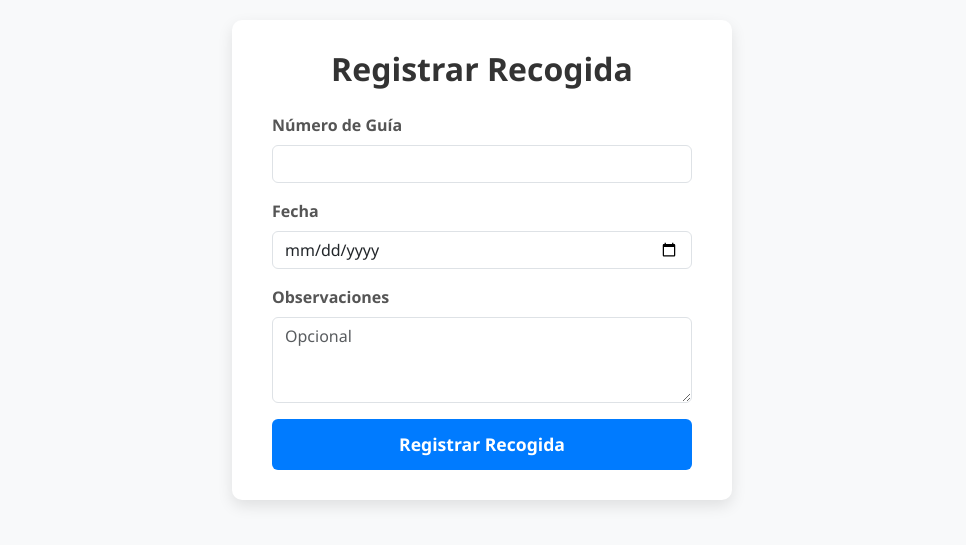
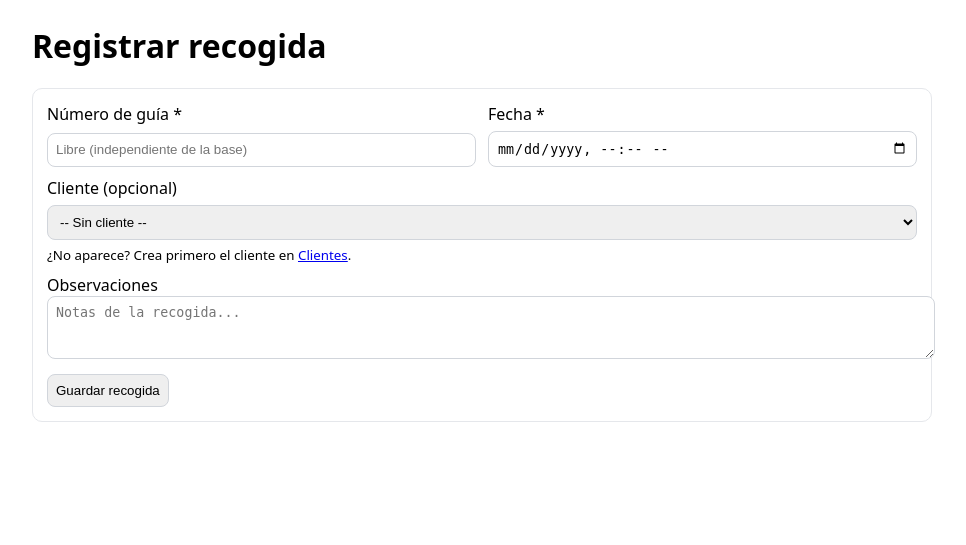
Before and after one commit to luisrobles062/mensajeria_plataf, a Flask app: page /registrar_recogida in a window 1280 px wide. Shown: the top 545 px of the page, without its empty margins (158-1124 px from the left). Run offline with Flask 3, Linux system fonts and the light colour scheme; parts of the project's set-up code (start-up, migrations or seed data) failed here and were passed over; some libraries are stand-ins or nearby versions.

Commit message:
Update registrar_recogida.html

```diff
--- a/templates/registrar_recogida.html
+++ b/templates/registrar_recogida.html
@@ -1,88 +1,55 @@
-<!DOCTYPE html>
+<!doctype html>
 <html lang="es">
 <head>
-    <meta charset="UTF-8" />
-    <meta name="viewport" content="width=device-width, initial-scale=1" />
-    <title>Registrar Recogida</title>
-    <link href="https://cdn.jsdelivr.net/npm/bootstrap@5.3.0/dist/css/bootstrap.min.css" rel="stylesheet" />
+  <meta charset="utf-8">
+  <title>Registrar recogida</title>
+  <meta name="viewport" content="width=device-width, initial-scale=1">
   <style>
-        body {
-            background: #f8f9fa;
-            font-family: 'Segoe UI', Tahoma, Geneva, Verdana, sans-serif;
-            padding: 20px;
-        }
-        .container {
-            max-width: 500px;
-            background: #ffffff;
-            padding: 30px 40px;
-            border-radius: 10px;
-            box-shadow: 0 6px 15px rgba(0,0,0,0.1);
-        }
-        h2 {
-            margin-bottom: 25px;
-            font-weight: 700;
-            color: #333;
-            text-align: center;
-        }
-        .btn-primary {
-            background-color: #007bff;
-            border: none;
-            font-weight: 600;
-            width: 100%;
-            padding: 12px;
-            font-size: 1.1rem;
-            transition: background-color 0.3s ease;
-        }
-        .btn-primary:hover {
-            background-color: #0056b3;
-        }
-        label {
-            font-weight: 600;
-            color: #555;
-        }
-        input, textarea {
-            box-shadow: none !important;
-            border: 1.5px solid #ced4da;
-            border-radius: 6px;
-            padding: 10px 12px;
-            font-size: 1rem;
-        }
-        textarea {
-            resize: vertical;
-        }
-        .flash-message {
-            margin-bottom: 20px;
-        }
+    body{font-family:system-ui,Arial,sans-serif;max-width:900px;margin:24px auto;padding:0 12px}
+    .card{border:1px solid #e5e7eb;border-radius:10px;padding:14px}
+    .row{display:flex;gap:12px;flex-wrap:wrap}
+    input,select,textarea,button{padding:8px;border:1px solid #d1d5db;border-radius:8px}
+    textarea{width:100%}
+    button{cursor:pointer}
   </style>
 </head>
 <body>
-    <div class="container">
-        <h2>Registrar Recogida</h2>
+  <h1>Registrar recogida</h1>
 
-        {% with messages = get_flashed_messages(with_categories=true) %}
-          {% if messages %}
-            {% for category, message in messages %}
-              <div class="alert alert-{{ category }} flash-message" role="alert">
-                {{ message|safe }}
+  <div class="card">
+    <form method="post" style="display:grid;gap:10px">
+      <div class="row">
+        <div style="display:grid;gap:6px;flex:1 1 220px">
+          <label>Número de guía *</label>
+          <input name="numero_guia" required placeholder="Libre (independiente de la base)">
         </div>
+        <div style="display:grid;gap:6px;flex:1 1 220px">
+          <label>Fecha *</label>
+          <input type="datetime-local" name="fecha" required>
+        </div>
+      </div>
+
+      <div class="row">
+        <div style="display:grid;gap:6px;flex:1 1 320px">
+          <label>Cliente (opcional)</label>
+          <select name="cliente_id">
+            <option value="">-- Sin cliente --</option>
+            {% for c in clientes %}
+              <option value="{{ c.id }}">{{ c.nombre }}</option>
             {% endfor %}
-          {% endif %}
-        {% endwith %}
+          </select>
+          <small>¿No aparece? Crea primero el cliente en <a href="{{ url_for('clientes_view') }}">Clientes</a>.</small>
+        </div>
+      </div>
 
-        <form method="POST" action="{{ url_for('registrar_recogida') }}">
-            <div class="mb-3">
-                <label for="numero_guia" class="form-label">Número de Guía</label>
-                <input type="text" class="form-control" id="numero_guia" name="numero_guia" required />
+      <div>
+        <label>Observaciones</label>
+        <textarea name="observaciones" rows="3" placeholder="Notas de la recogida..."></textarea>
       </div>
-            <div class="mb-3">
-                <label for="fecha" class="form-label">Fecha</label>
-                <input type="date" class="form-control" id="fecha" name="fecha" required />
+
+      <div>
+        <button type="submit">Guardar recogida</button>
       </div>
-            <div class="mb-3">
-                <label for="observaciones" class="form-label">Observaciones</label>
-                <textarea class="form-control" id="observaciones" name="observaciones" rows="3" placeholder="Opcional"></textarea>
-            </div>
-            <button type="submit" class="btn btn-primary">Registrar Recogida</button>
     </form>
   </div>
 </body>
```
Lines whose indentation alone changed are shown as unchanged.
